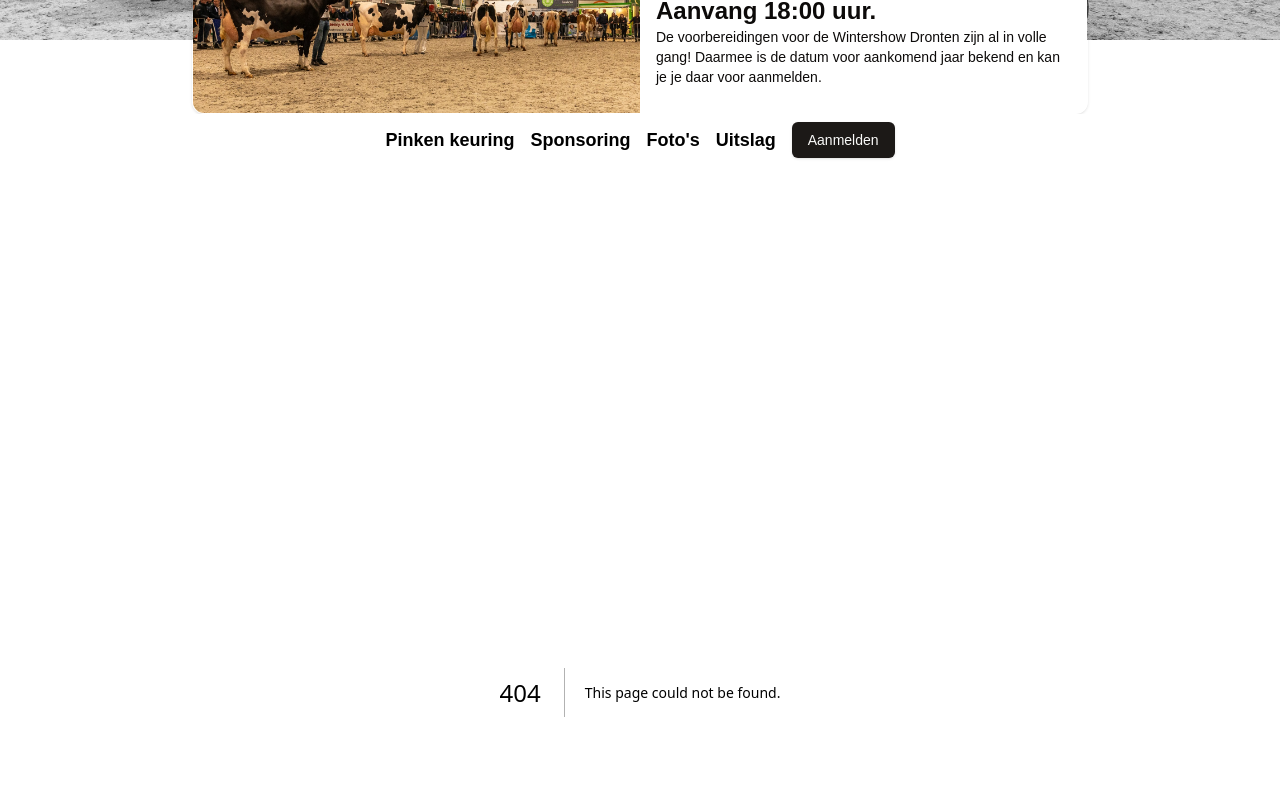
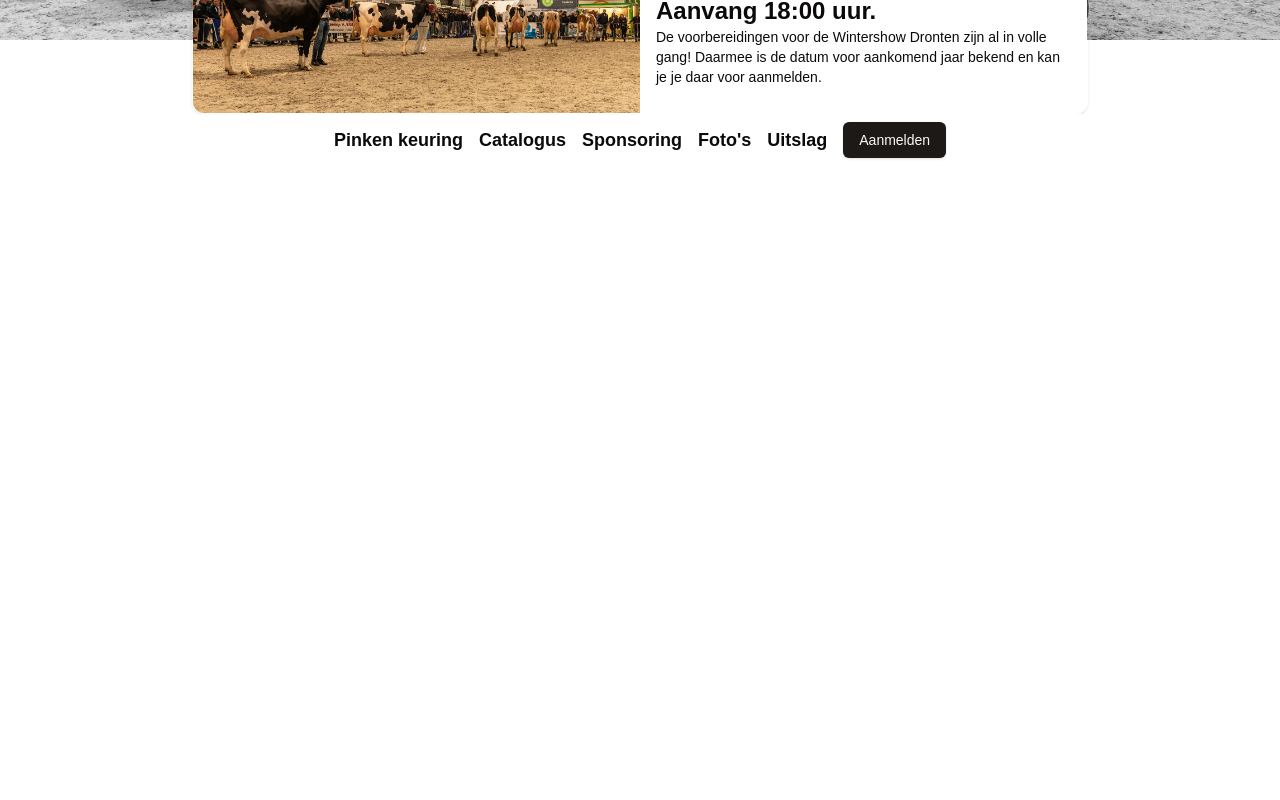
Before and after one commit to wintershowflevoland/wintershowflevoland.nl, a Next.js app: page /catalogus in a window 1280 px wide. Before the commit this address had no page. Shown: the part 280-1080 px from the top of the page. Built offline with nearby package versions, Linux system fonts and the light colour scheme.

Commit message:
catalogus

```diff
--- a/package.json
+++ b/package.json
@@ -14,6 +14,7 @@
 		"@radix-ui/react-progress": "^1.1.1",
 		"@radix-ui/react-select": "^2.1.2",
 		"@radix-ui/react-slot": "^1.1.0",
+		"@simplepdf/react-embed-pdf": "^1.9.0",
 		"class-variance-authority": "^0.7.1",
 		"classnames": "^2.5.1",
 		"clsx": "^2.1.1",
--- /dev/null
+++ b/src/app/catalogus/page.tsx
@@ -0,0 +1,16 @@
+"use client"; // Ensures it runs only on the client side
+// import { EmbedPDF } from "@simplepdf/react-embed-pdf";
+
+export default function PDFViewer() {
+	return (
+		<div className="flex flex-col items-center">
+			{/* <EmbedPDF
+				companyIdentifier="react-viewer"
+				mode="inline"
+				className="w-full h-screen mx-auto"
+				documentURL={"assets/Catalogus.pdf"}
+			/> */}
+			<iframe src="assets/Catalogus.pdf" className="w-full h-[90dvh]"></iframe>
+		</div>
+	);
+}
--- a/src/components/navBarComp.tsx
+++ b/src/components/navBarComp.tsx
@@ -31,6 +31,9 @@ export function NavBarComp({ small }: { small?: boolean }) {
 			>
 				<Link href="/pinkenkeuring" className="hover:underline">
 					Pinken keuring
+				</Link>
+				<Link href="/catalogus" className="hover:underline">
+					Catalogus
 				</Link>
 				<Link href="/sponsoring" className="hover:underline">
 					Sponsoring
```
Also changed, not shown: 2 other files (tests, documents, lock files or other folders).
